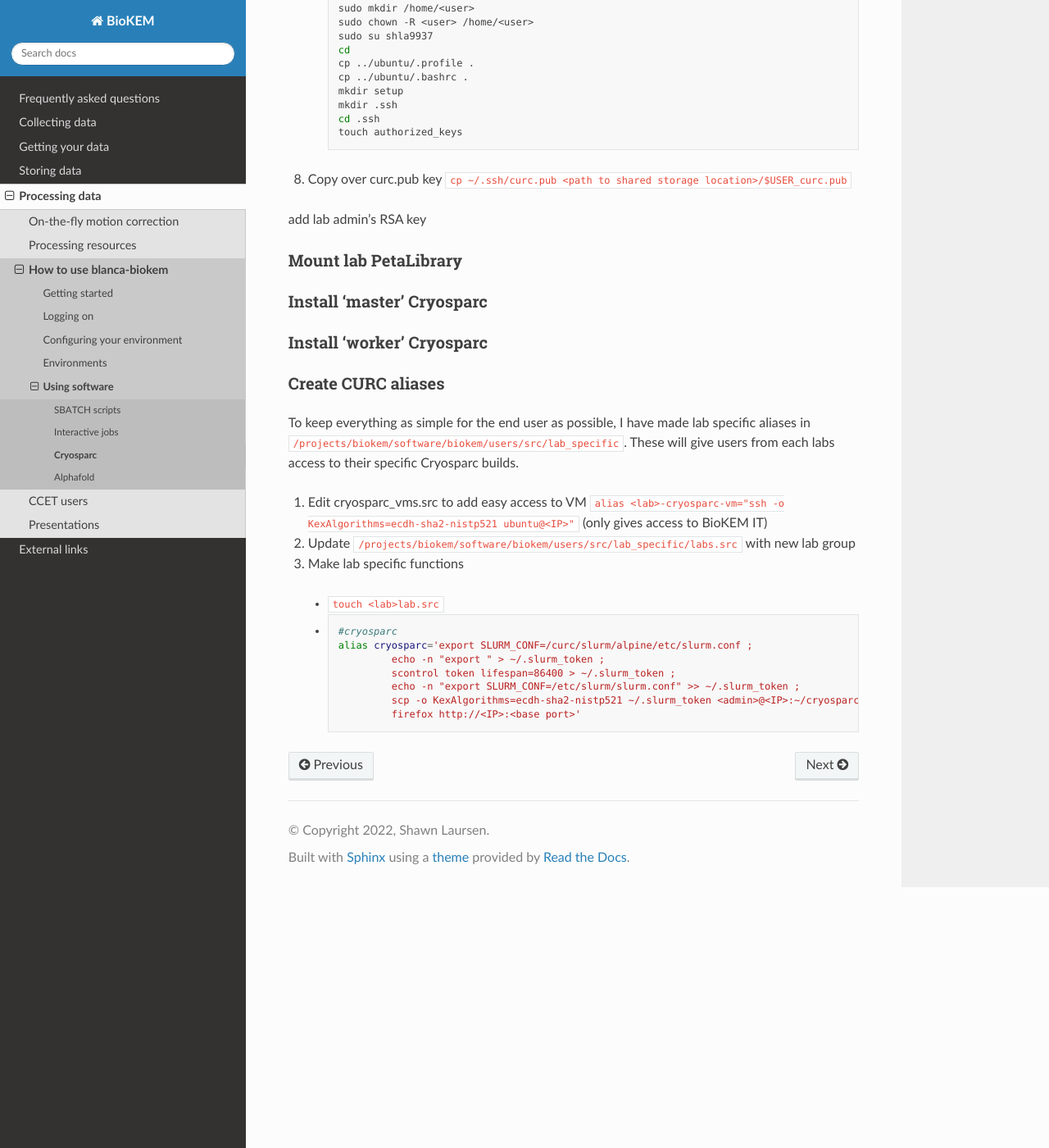
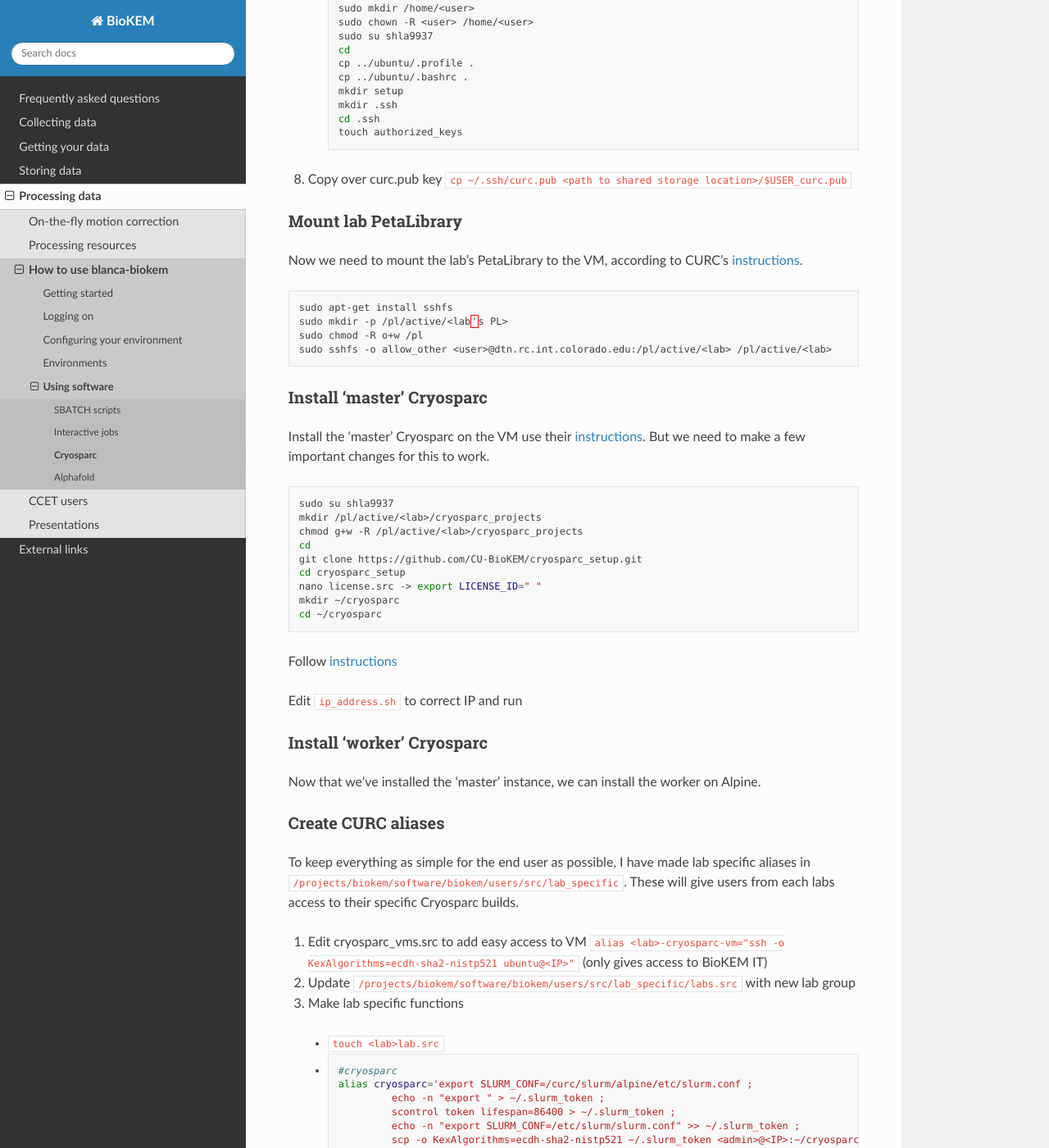
Before and after one commit to CU-BioKEM/user-guide, a Sphinx documentation site: the page built from docs/source/processing/using_software/cryosparc.rst, in a window 1280 px wide and 1400 px high, scrolled down 3090 px. Shown: the whole window at 82% size. Built offline with Sphinx 7.4.7 and the Read the Docs theme 2.0.0, drawn with Linux system fonts in a browser that asks for light colours.

Commit message:
more cryosparc

```diff
--- a/docs/source/processing/using_software/cryosparc.rst
+++ b/docs/source/processing/using_software/cryosparc.rst
@@ -174,22 +174,51 @@ permission to submit jobs. We will be using a variation of `this <https://curc.r
 
 #. Copy over curc.pub key ``cp ~/.ssh/curc.pub <path to shared storage location>/$USER_curc.pub``
 
-add lab admin's RSA key
-
 .. _Mount PL:
 
 Mount lab PetaLibrary
 ^^^^^^^^^^^^^^^^^^^^^
+Now we need to mount the lab's PetaLibrary to the VM, according to CURC's
+`instructions <https://curc.readthedocs.io/en/latest/tutorials/cumulus4.html>`_.
+
+.. code-block:: bash
+
+  sudo apt-get install sshfs
+  sudo mkdir -p /pl/active/<lab's PL>
+  sudo chmod -R o+w /pl
+  sudo sshfs -o allow_other <user>@dtn.rc.int.colorado.edu:/pl/active/<lab> /pl/active/<lab>
 
 .. _Cryomaster:
 
 Install 'master' Cryosparc
 ^^^^^^^^^^^^^^^^^^^^^^^^^^
+Install the 'master' Cryosparc on the VM use their `instructions <https://guide.cryosparc.com/setup-configuration-and-management/how-to-download-install-and-configure/downloading-and-installing-cryosparc>`_.
+But we need to make a few important changes for this to work.
+
+.. code-block:: bash
+
+  sudo su shla9937
+  mkdir /pl/active/<lab>/cryosparc_projects
+  chmod g+w -R /pl/active/<lab>/cryosparc_projects
+  cd
+  git clone https://github.com/CU-BioKEM/cryosparc_setup.git
+  cd cryosparc_setup
+  nano license.src -> export LICENSE_ID=" "
+  mkdir ~/cryosparc
+  cd ~/cryosparc
+
+Follow `instructions <https://guide.cryosparc.com/setup-configuration-and-management/how-to-download-install-and-configure/downloading-and-installing-cryosparc>`_
+
+Edit ``ip_address.sh`` to correct IP and run
 
 .. _Cryoworker:
 
 Install 'worker' Cryosparc
 ^^^^^^^^^^^^^^^^^^^^^^^^^^
+Now that we've installed the 'master' instance, we can install the worker on Alpine.
+
+
+
 
 .. _Cryo aliases:
 
```
